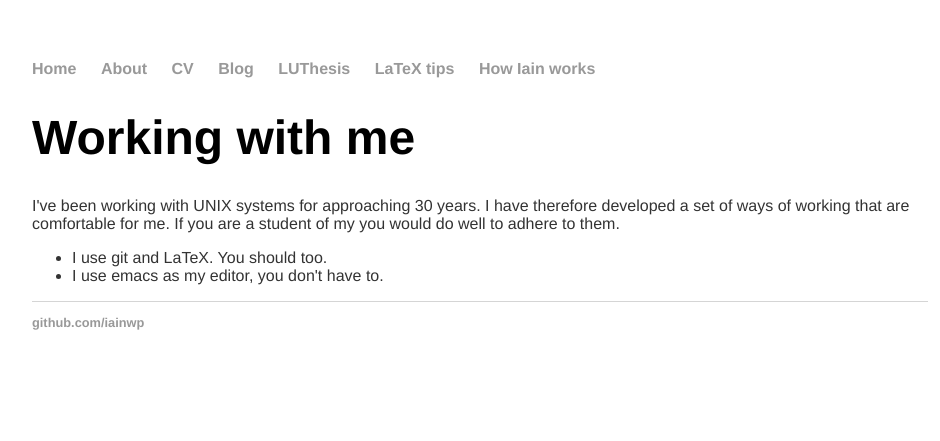
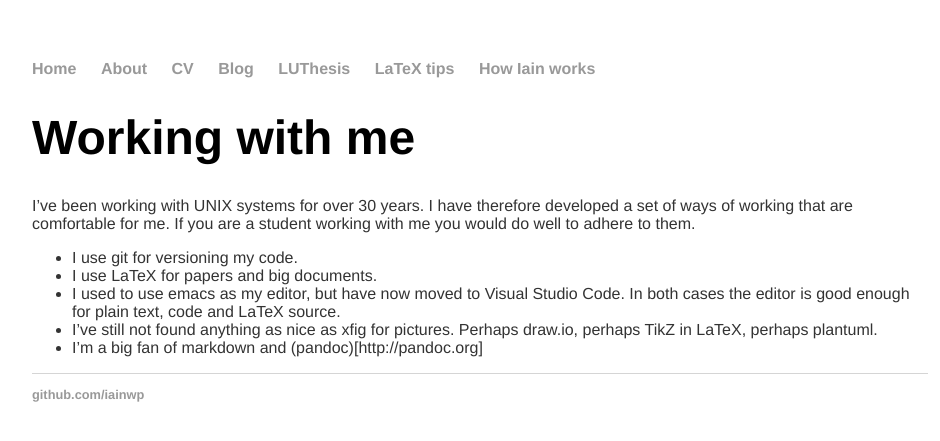
Before and after one commit to iainwp/iainwp.github.io, a Jekyll site: the page built from wwi/index.md, in a window 1280 px wide. Shown: the top 441 px of the page, without its empty margins (160-1100 px from the left). Built offline with Jekyll 4.4.1, drawn with Linux system fonts in a browser that asks for light colours.

Commit message:
feb updates

```diff
--- a/luthesis/index.html
+++ b/luthesis/index.html
@@ -6,7 +6,7 @@ title: Iain Phillips
 <p><a href='luthesis.zip'>Download</a></p>
 
 
-<p>Read the docs - last updated September 2014. Note that to successfully format the luthesis-example.tex file (which is where the documentation is) you need to comment line 10 (\setcoofile....)</p>
+<p>Read the docs - last updated September 2021. Note that to successfully format the luthesis-example.tex file (which is where the documentation is) you need to comment line 10 (\setcoofile....)</p>
 <p>Note this is not offcially supported within Loughborough. If you spot something out of data let me know and I'll fix, but errors caused by using this class will be considered your own.</p>
 <p>The luthesis@lists.lboro.ac.uk mailing list exists to discuss use of this class.</p>
 <p>To join the list send an email with <strong>an empty subject</strong> but containing the words below in the <em>body of the message</em>:</p>
--- a/wwi/index.html
+++ /dev/null
@@ -1,17 +0,0 @@
----
-title: Working with IWP
-layout: default
----
-
-
-
-<h1>Working with me</h1>
-
-<p>I've been working with UNIX systems for approaching 30 years.  I have therefore
-developed a set of ways of working that are comfortable for me.  If
-  you are a student of my you would do well to adhere to them.</p>
-
-<ul>
-  <li>I use git and LaTeX.  You should too.</li>
-  <li>I use emacs as my editor, you don't have to.
-</ul>
--- /dev/null
+++ b/wwi/index.md
@@ -0,0 +1,19 @@
+---
+title: Working with IWP
+layout: default
+---
+
+# Working with me
+
+I've been working with UNIX systems for over 30 years. I have therefore
+developed a set of ways of working that are comfortable for me. If you
+are a student working with me you would do well to adhere to them.
+
+- I use git for versioning my code.
+- I use LaTeX for papers and big documents.
+- I used to use emacs as my editor, but have now moved to Visual Studio
+  Code. In both cases the editor is good enough for plain text, code
+  and LaTeX source.
+- I've still not found anything as nice as xfig for pictures. Perhaps
+  draw.io, perhaps TikZ in LaTeX, perhaps plantuml.
+- I'm a big fan of markdown and (pandoc)[http://pandoc.org]
```
Also changed, not shown: writing/articles.md (added, +23 -0 lines).
